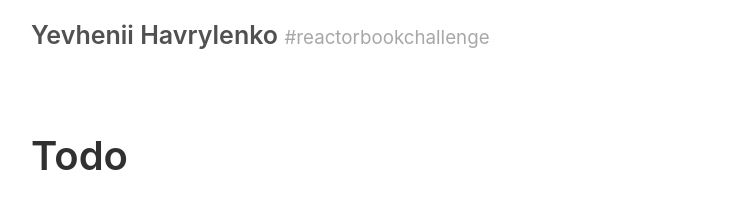
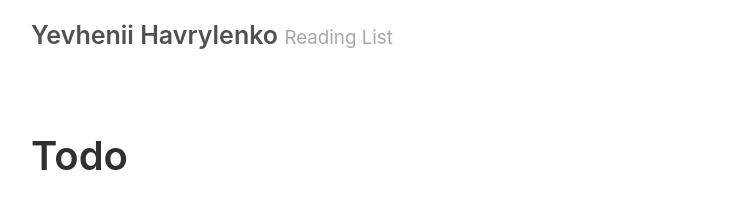
Before and after one commit to yevhenii-havrylenko/yevhenii-havrylenko.github.io, a Jekyll site: the page built from index.md, in a window 1280 px wide. Shown: the top 206 px of the page, without its empty margins (259-1011 px from the left). Built offline with Jekyll 4.4.1, drawn with Linux system fonts in a browser that asks for light colours.

Commit message:
Update _config.yml

```diff
--- a/_config.yml
+++ b/_config.yml
@@ -3,7 +3,7 @@ permalink:            /:title.html
 
 # Setup
 title:               Yevhenii Havrylenko
-tagline:             '#reactorbookchallеnge'
+tagline:             'Reading List'
 url:                 https://yevhenii-havrylenko.github.io
 paginate:            1
 baseurl:             ""
```
